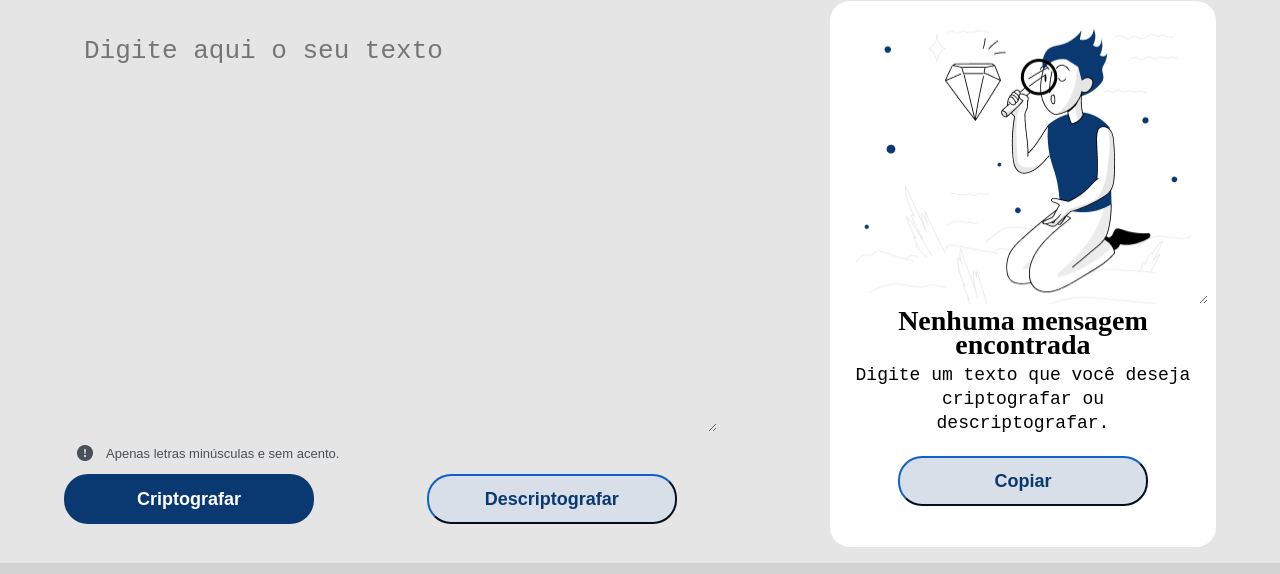
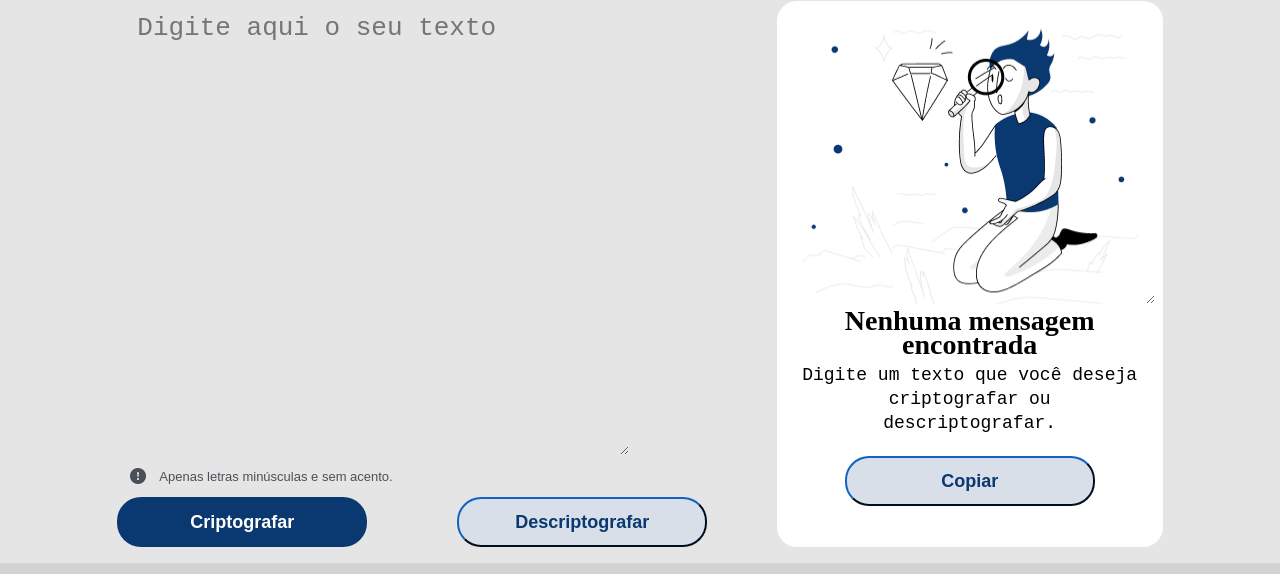
Before and after one commit to YuttyAkiko/decodificador, a plain HTML site: page index.html in a window 1280 px wide. Shown: the part 108-682 px from the top of the page. Drawn offline with Linux system fonts and the light colour scheme.

Commit message:
Melhorando a posição dos elementos no css

```diff
--- a/assets/css/style.css
+++ b/assets/css/style.css
@@ -5,7 +5,7 @@ body {
 main {
   display: flex;
   margin: 1em 4em;
-  justify-content: space-between;
+  justify-content: space-evenly;
 }
 
 header {
@@ -41,12 +41,11 @@ header .title-decoder {
   }
 }
 
-.box-text {
+.text__container {
   display: flex;
   flex-direction: column;
   justify-content: space-between;
-  flex-grow: 2;
-  margin: 2% 0;
+  margin-right: 1em;
 }
 
 .text-field {
@@ -75,9 +74,9 @@ header .title-decoder {
 }
 
 .buttons {
-  width: 80%;
   display: flex;
-  justify-content: space-between;
+  justify-content: flex-start;
+  width: 100%;
 }
 
 #btn-encrypt {
@@ -89,7 +88,7 @@ header .title-decoder {
   font-weight: bold;
   border: none;
   border-radius: 24px;
-  margin-right: 1em;
+  margin-right: 5em;
   cursor: pointer;
   transition: 1s all;
 }
@@ -118,7 +117,7 @@ header .title-decoder {
   transform: scale(1.1);
 }
 
-.box-message {
+.message__container {
   background: #FFFFFF;
   border-radius: 20px;
   display: flex;
@@ -188,6 +187,12 @@ footer p {
   color: red;
 }
 
+@media (min-width: 1800px) {
+  header {
+    margin-left: 18%;
+  }
+}
+
 @media (max-width: 768px) {
   header {
     width: 100%;
@@ -200,9 +205,10 @@ footer p {
     flex-flow: column wrap;
   }
 
-  .box-text {
+  .text__container {
+    align-items: center;
+    margin: 2% 0;
     width: 100%;
-    align-items: center;
   }
 
   .buttons {
@@ -216,7 +222,7 @@ footer p {
     margin: 2%;
   }
 
-  .box-message {
+  .message__container {
     width: 95%;
   }
 
--- a/index.html
+++ b/index.html
@@ -1,5 +1,4 @@
 <!DOCTYPE html>
-
 <html lang="pt-br">
 
 <head>
@@ -13,16 +12,15 @@
 
 <body>
 	<header>
-		<a class="logo-alura" href="https://www.alura.com.br/" target="_blank"><img src="/assets/img/logo-alura.png" alt="Logotipo da Alura."></a>
-
+		<a class="logo-alura" href="https://www.alura.com.br/" target="_blank"><img src="/assets/img/logo-alura.png"
+				alt="Logotipo da Alura."></a>
 		<div class="title-decoder">
 			<h1>Decodificador</h1>
 			<p id="underline">_</p>
 		</div>
 	</header>
-
 	<main>
-		<section class="box-text">
+			<section class="text__container">
 				<textarea class="text-field" placeholder="Digite aqui o seu texto" required></textarea>
 
 				<div class="warning">
@@ -35,30 +33,27 @@
 					<button id="btn-decrypt" onclick="btnDecrypt()">Descriptografar</button>
 				</div>
 			</section>
-
-		<section class="box-message">
+			<section class="message__container">
 				<textarea class="message"></textarea>
 
 				<div class="message-error">
 					<h2>Nenhuma mensagem encontrada</h2>
 					<h3>Digite um texto que você deseja criptografar ou descriptografar.</h3>
-				</div>
 
 				<button id="btn-copy">Copiar</button>
 			</section>
+		</div>
 	</main>
-
 	<footer>
 		<nav>
 			<a href="https://github.com/YuttyAkiko" target="_blank"><img class="img-link" src="/assets/img/github.png"
 					alt="Logotipo do GitHub"></a>
-			<a href="https://www.linkedin.com/in/yutty-akiko/" target="_blank"><img class="img-link" src="/assets/img/linkedin.png"
-					alt="Logotipo do LinkedIn"></a>
+			<a href="https://www.linkedin.com/in/yutty-akiko/" target="_blank"><img class="img-link"
+					src="/assets/img/linkedin.png" alt="Logotipo do LinkedIn"></a>
 			<p>&copy; Yutty Akiko Neves Takeyama</p>
 			<a class="footer-link" href="https://www.alura.com.br/" target="_blank">Alura</a>
 		</nav>
 	</footer>
-
 	<script src="/assets/js/script.js"></script>
 </body>
 
```
Lines whose indentation alone changed are shown as unchanged.
